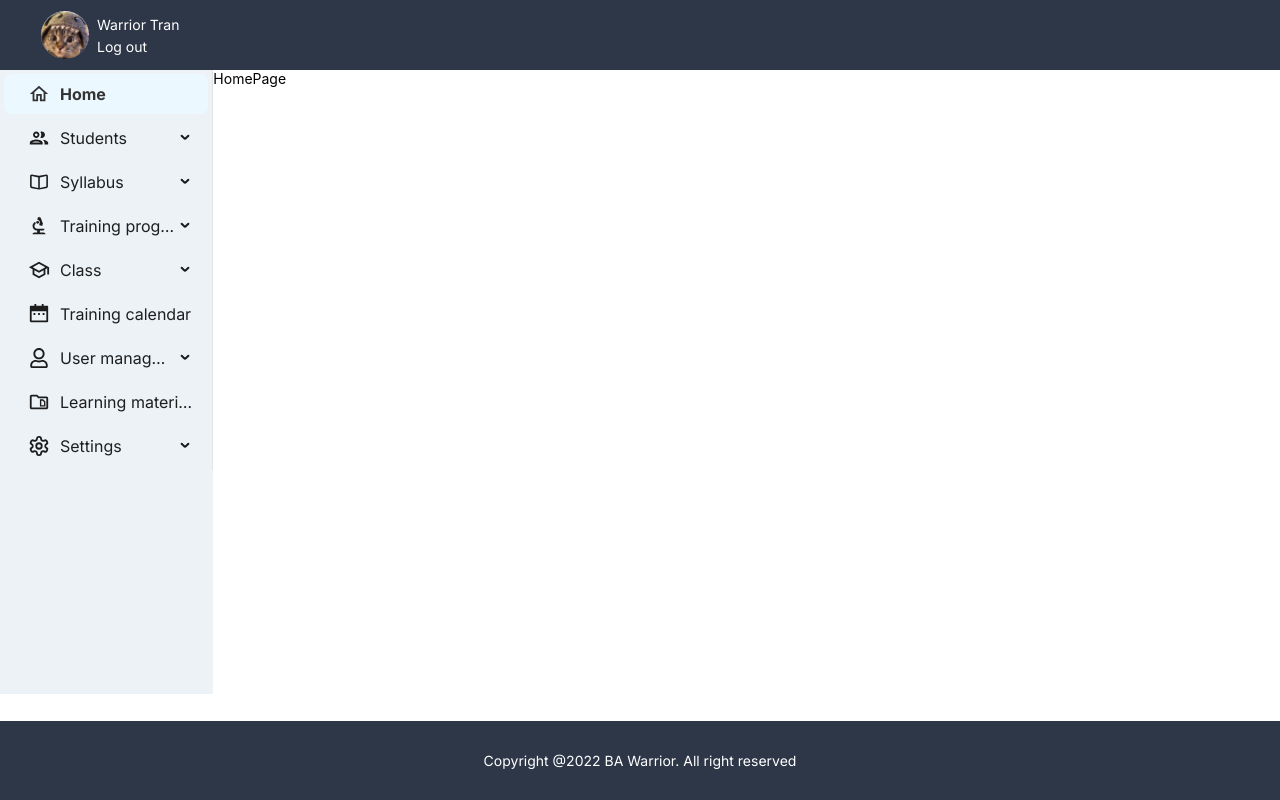
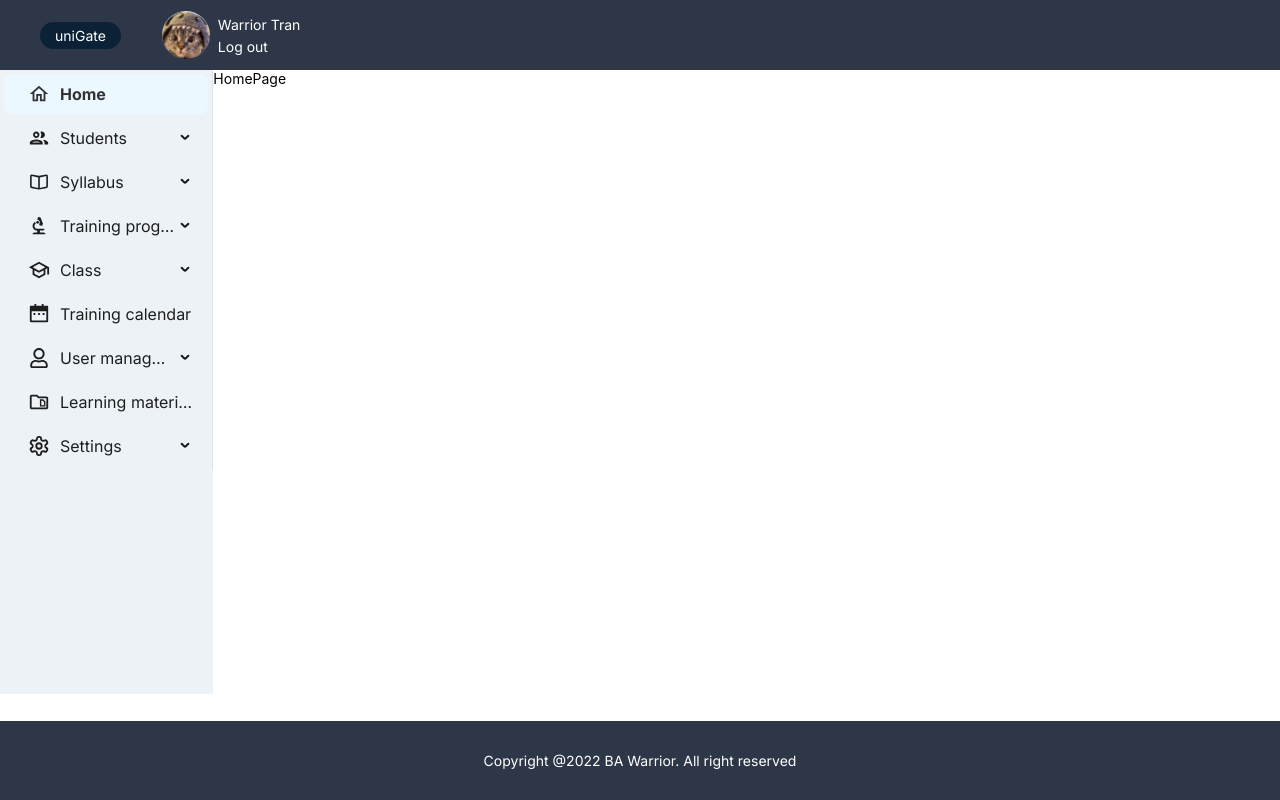
Before and after one commit to hnam-truong/Student-Management-System, a React (Create React App) app: page /home in a window 1280 px wide. Built offline with nearby package versions, Linux system fonts and the light colour scheme.

Commit message:
Update Header.tsx

```diff
--- a/src/Layout/Header/Header.tsx
+++ b/src/Layout/Header/Header.tsx
@@ -9,12 +9,12 @@ const Header = (props: Props) => {
     <div className="header">
 {/*       <img className="header-logo" src="./assets/Logo.png" alt="@logo" /> */}
       <div className="header-user">
-{/*         <div className="header-organization">
+        <div className="header-organization">
           <div className="wrapper-logo-content">
-            <img className="organization-logo" src="./assets/organization.png" alt="@organization" />
+{/*             <img className="organization-logo" src="./assets/organization.png" alt="@organization" /> */}
             <span>uniGate</span>
           </div>
-        </div> */}
+        </div>
         <AvatarUser />
       </div>
     </div>
```
